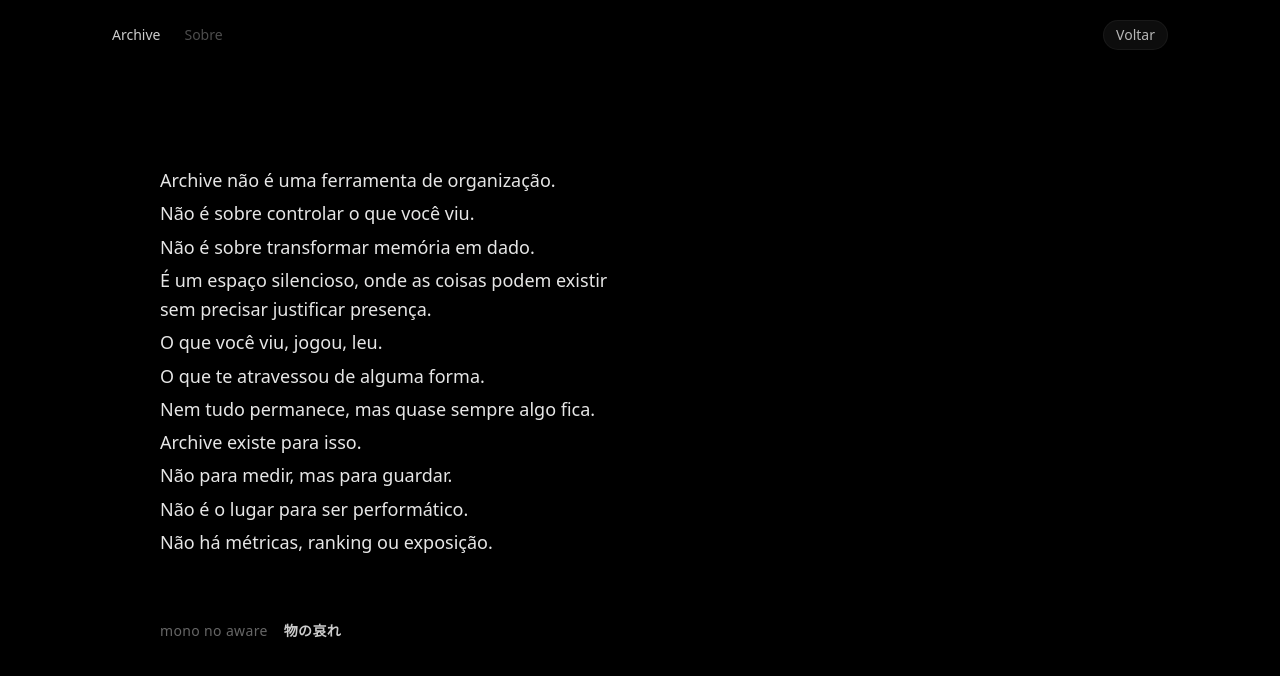
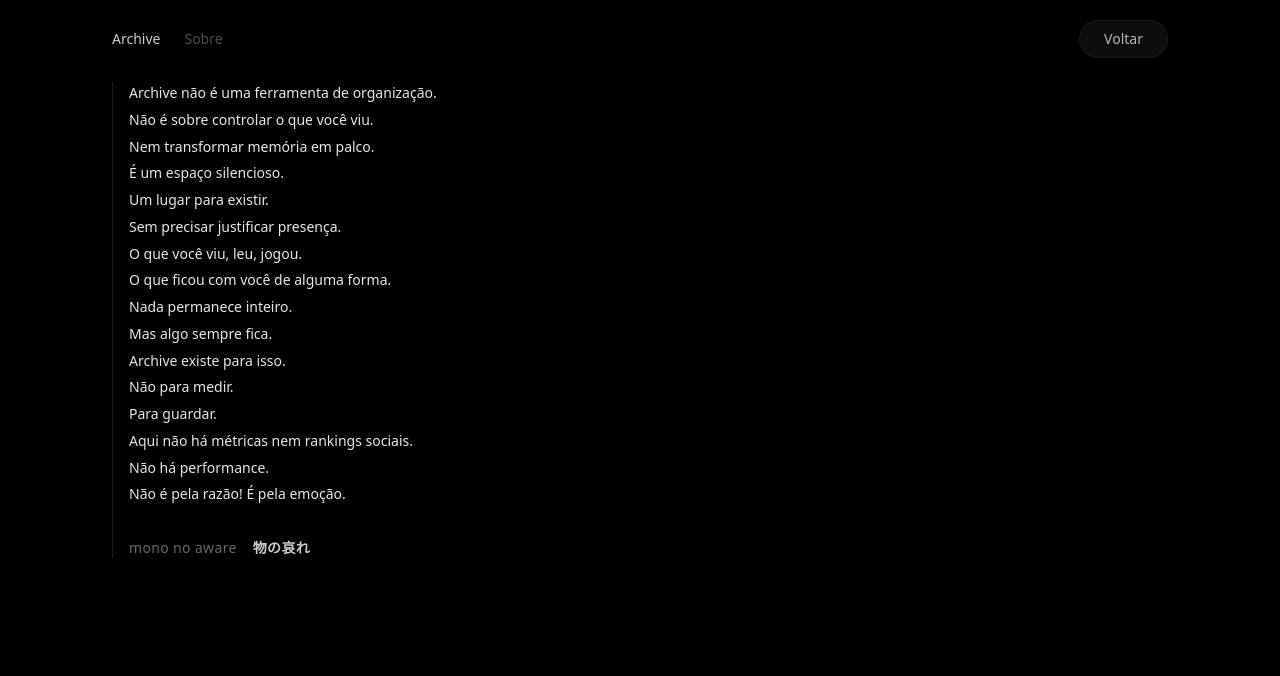
Before and after one commit to Lucas-Goes/archive, a Next.js app: page /about in a window 1280 px wide. Shown: the top 676 px of the page. Built offline with nearby package versions, Linux system fonts and the light colour scheme.

Commit message:
adjust text about Page

```diff
--- a/app/about/page.tsx
+++ b/app/about/page.tsx
@@ -22,7 +22,7 @@ export default function AboutPage() {
 
           <Link
             href="/"
-            className="text-sm px-3 py-1 rounded-full border border-white/5 bg-white/5 backdrop-blur-md text-white/70 hover:bg-white/10 hover:text-white transition"
+            className="text-sm px-8 py-2 md:px-6 rounded-full border border-white/5 bg-white/5 backdrop-blur-md text-white/70 hover:bg-white/10 hover:text-white transition "
           >
             Voltar
           </Link>
@@ -30,31 +30,39 @@ export default function AboutPage() {
         </header>
 
         {/* CONTENT */}
-        <div className="py-24">
+        <div className="py-1">
 
-          <div className="max-w-lg w-full pl-4 md:pl-12">
+          <div className="max-w-lg w-full pl-4 border-l border-white/10">
 
             {/* BLOCO PRINCIPAL */}
-            <div className="text-base md:text-lg text-white/90 leading-relaxed space-y-1">
+            <div className="text-base md:text-sm text-white/90 leading-relaxed space-y-1">
 
               <p>Archive não é uma ferramenta de organização.</p>
               <p>Não é sobre controlar o que você viu.</p>
-              <p>Não é sobre transformar memória em dado.</p>
-              <p>É um espaço silencioso, onde as coisas podem existir sem precisar justificar presença.</p>
+              <p>Nem transformar memória em palco.</p>
 
-              <p>O que você viu, jogou, leu.</p>
-              <p>O que te atravessou de alguma forma.</p>
-              <p>Nem tudo permanece, mas quase sempre algo fica.</p>
+              <p>É um espaço silencioso.</p>
+              <p>Um lugar para existir.</p>
+              <p>Sem precisar justificar presença.</p>
+
+              <p>O que você viu, leu, jogou.</p>
+              <p>O que ficou com você de alguma forma.</p>
+
+              <p>Nada permanece inteiro.</p>
+              <p>Mas algo sempre fica.</p>
+
               <p>Archive existe para isso.</p>
-              <p>Não para medir, mas para guardar.</p>
+              <p>Não para medir.</p>
+              <p>Para guardar.</p>
 
-              <p>Não é o lugar para ser performático.</p>
-              <p>Não há métricas, ranking ou exposição.</p>
+              <p>Aqui não há métricas nem rankings sociais.</p>
+              <p>Não há performance.</p>
+              <p>Não é pela razão! É pela emoção.</p>
 
             </div>
 
             {/* CONCEITO */}
-            <div className="mt-16 flex items-baseline gap-4">
+            <div className="mt-8 flex items-baseline gap-4">
 
               <span className="text-sm text-white/40 tracking-wide">
                 mono no aware
--- a/components/landing/LandingClient.tsx
+++ b/components/landing/LandingClient.tsx
@@ -19,11 +19,22 @@ export function LandingClient() {
   const [index, setIndex] = useState(0);
 
   useEffect(() => {
-    const interval = setInterval(() => {
+    let interval: NodeJS.Timeout;
+
+    const firstTimeout = setTimeout(() => {
+      // primeira troca rápida
       setIndex((prev) => (prev + 1) % endings.length);
-    }, 6000); // pausa entre trocas
 
-    return () => clearInterval(interval);
+      // depois mantém o ritmo normal
+      interval = setInterval(() => {
+        setIndex((prev) => (prev + 1) % endings.length);
+      }, 4000);
+    }, 1000);
+
+    return () => {
+      clearTimeout(firstTimeout);
+      if (interval) clearInterval(interval);
+    };
   }, []);
 
 
@@ -57,7 +68,7 @@ export function LandingClient() {
 
           <button
             onClick={() => setMode("register")}
-            className="text-sm px-3 py-2 rounded-full border border-white/5 bg-white/5 backdrop-blur-md text-white/70 hover:bg-white/10 hover:text-white transition"
+            className="text-sm px-8 py-2 md:px-6 rounded-full border border-white/5 bg-white/5 backdrop-blur-md text-white/70 hover:bg-white/10 hover:text-white transition "
           >
             Criar Archive
           </button>
```
